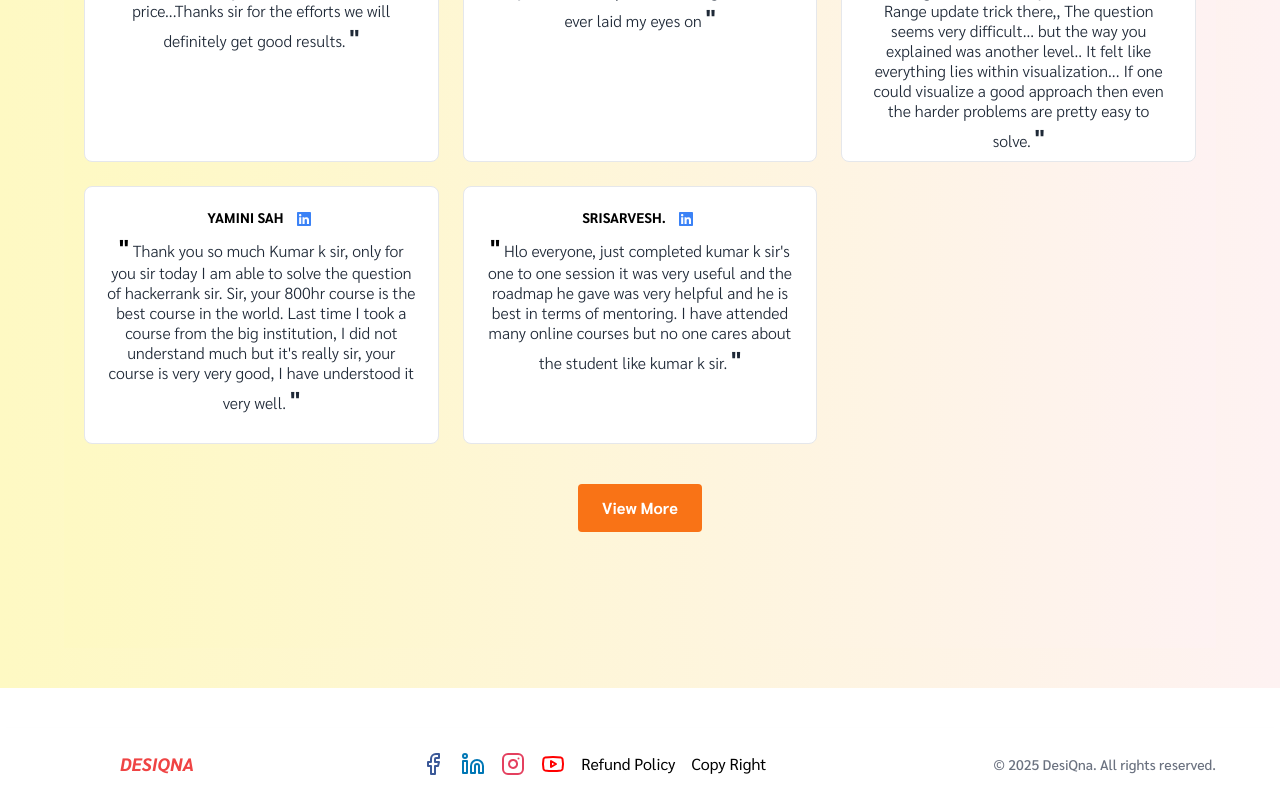
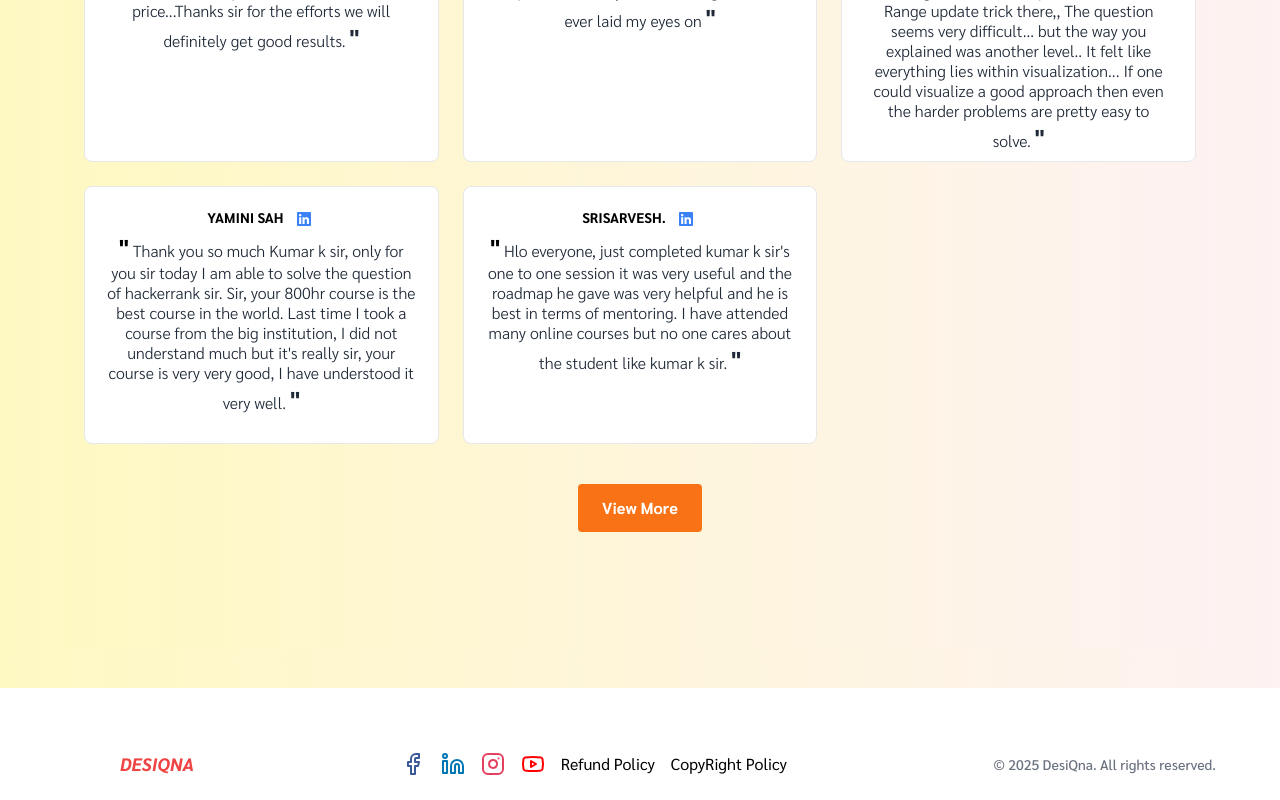
Before and after one commit to karantec/Desiqnaupdated, a React (Vite) app: page / in a window 1280 px wide. Shown: the part 8991-9791 px from the top of the page. Built offline with nearby package versions, Linux system fonts and the light colour scheme.

Commit message:
finalcommit

```diff
--- a/src/components/footer/Footer.jsx
+++ b/src/components/footer/Footer.jsx
@@ -25,7 +25,7 @@ export function Footer() {
             <a href ="https://www.instagram.com/desiqna_official/"><Instagram size={24} color="#e4405f" /></a>
             <a href="https://youtu.be/0S7WMSpR36o?si=JcdnYirmqJBJbigg"><Youtube size={24} color="#ff0000" /></a>
             <a href="https://www.desiqna.in/refund-policy"><p>Refund Policy </p></a>
-            <a href="https://www.desiqna.in/refund-policy"><p>Copy Right</p></a>
+            <a href="https://www.desiqna.in/refund-policy"><p>CopyRight  Policy</p></a>
           </div>
           <div>
             <p className="text-sm font-medium text-gray-500">© 2025 DesiQna. All rights reserved.</p>
```
